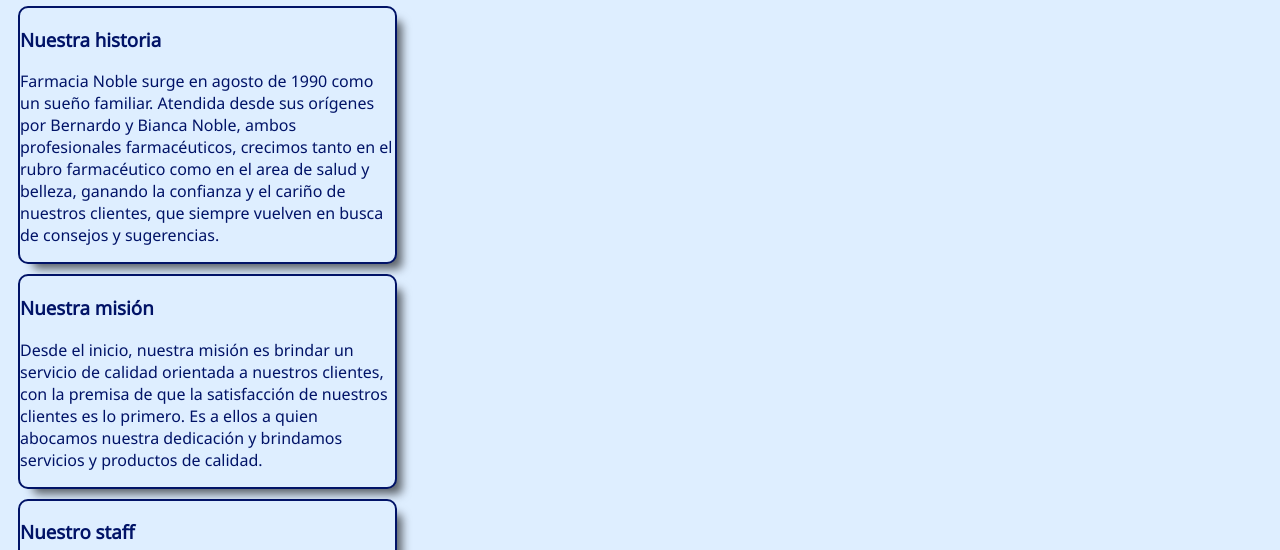
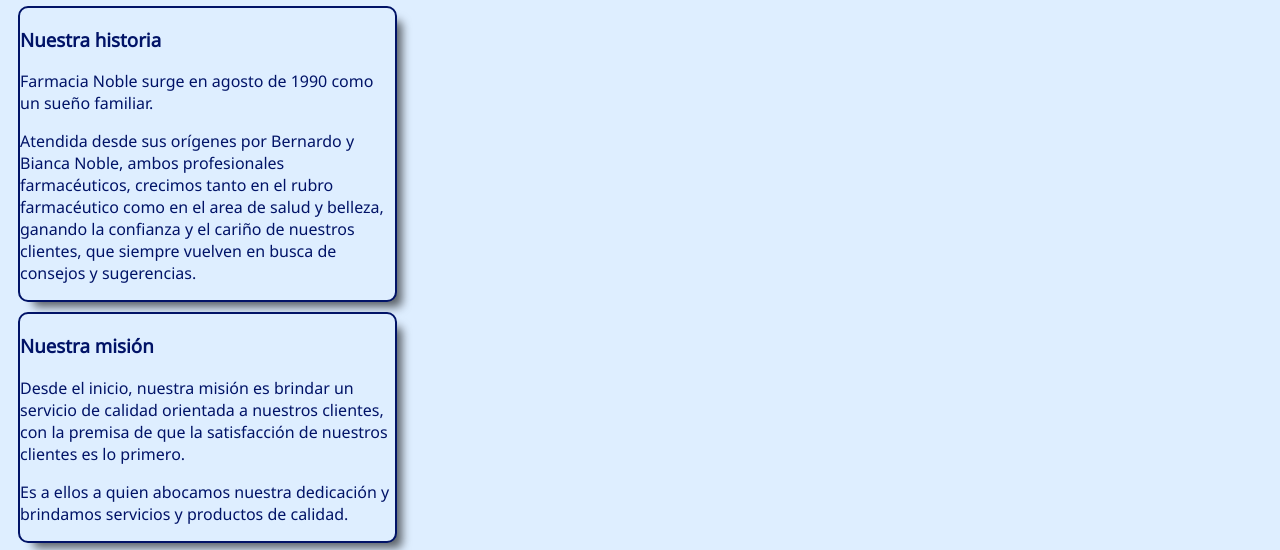
Before and after one commit to HoppeMariel/Proyecto_Farmacia_53765, a plain HTML site: page index.html in a window 1280 px wide. Shown: the part 401-951 px from the top of the page. Drawn offline with Linux system fonts and the light colour scheme.

Commit message:
Preentrega2 modificación index

```diff
--- a/index.html
+++ b/index.html
@@ -26,11 +26,13 @@
     <h1>Inicio</h1>
     <section class="mainSection">
       <h3>Nuestra historia</h3>
-      <p>Farmacia Noble surge en agosto de 1990 como un sueño familiar. Atendida desde sus orígenes por Bernardo y Bianca Noble, ambos profesionales farmacéuticos, crecimos tanto en el rubro farmacéutico como en el area de salud y belleza, ganando la confianza y el cariño de nuestros clientes, que siempre vuelven en busca de consejos y sugerencias.</p>
+      <p>Farmacia Noble surge en agosto de 1990 como un sueño familiar.</p>
+      <p>Atendida desde sus orígenes por Bernardo y Bianca Noble, ambos profesionales farmacéuticos, crecimos tanto en el rubro farmacéutico como en el area de salud y belleza, ganando la confianza y el cariño de nuestros clientes, que siempre vuelven en busca de consejos y sugerencias.</p>
     </section>
     <section class="mainSection">
       <h3>Nuestra misión</h3>
-      <p>Desde el inicio, nuestra misión es brindar un servicio de calidad orientada a nuestros clientes, con la premisa de que la satisfacción de nuestros clientes es lo primero. Es a ellos a quien abocamos nuestra dedicación y brindamos servicios y productos de calidad. </p>
+      <p>Desde el inicio, nuestra misión es brindar un servicio de calidad orientada a nuestros clientes, con la premisa de que la satisfacción de nuestros clientes es lo primero.</p>
+      <p>Es a ellos a quien abocamos nuestra dedicación y brindamos servicios y productos de calidad. </p>
     </section>
     <section class="mainSection">
       <h3>Nuestro staff</h3>
```
